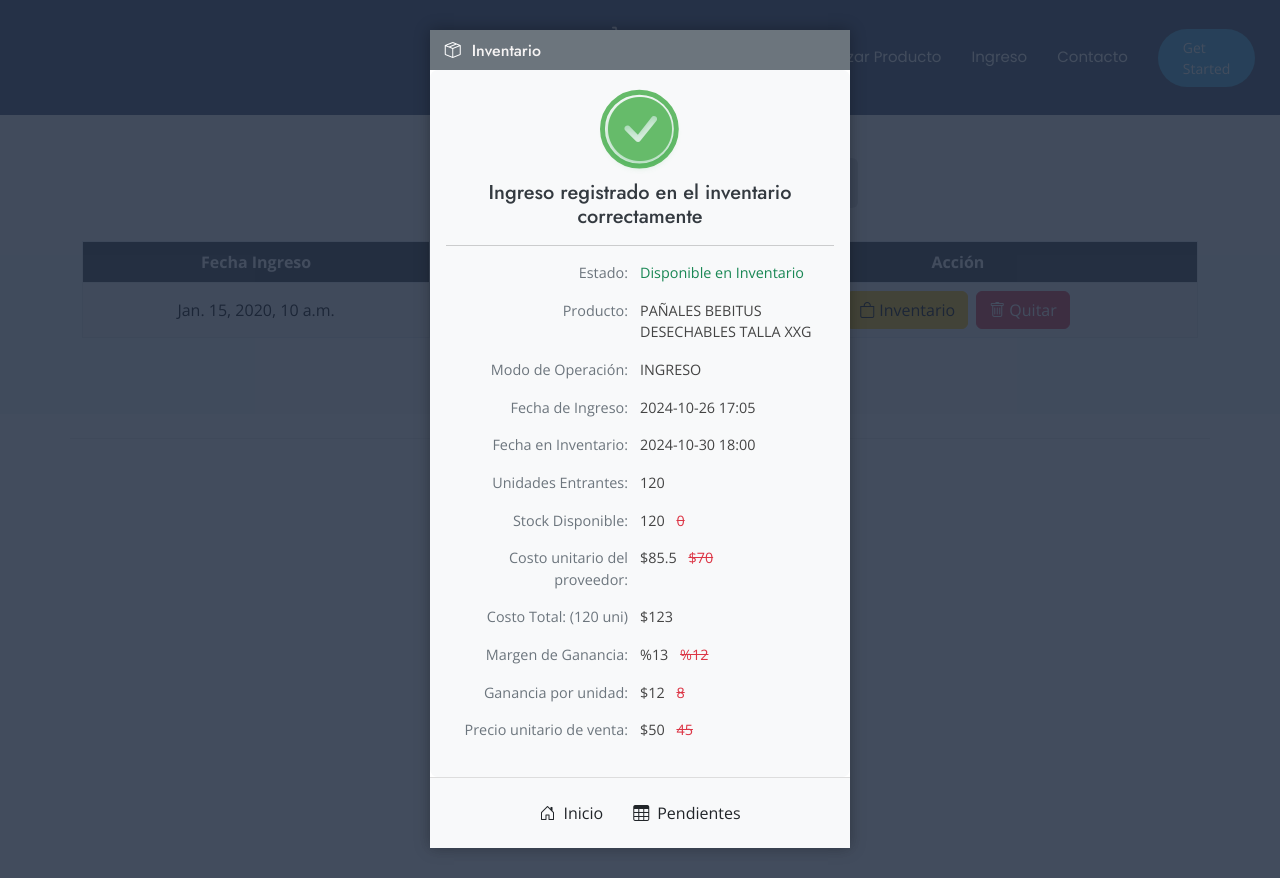
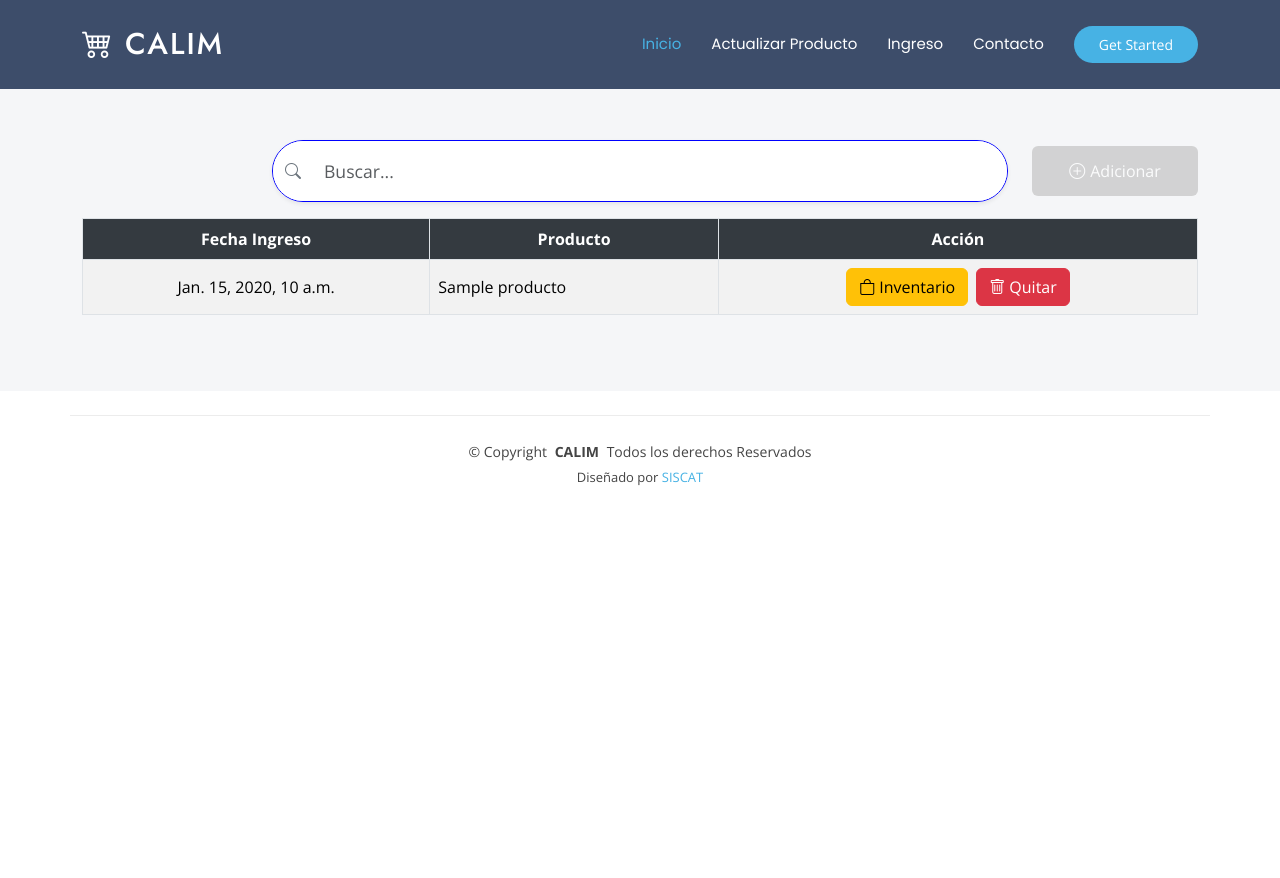
Before and after one commit to ecatunta/djang-calim, a Django app: template appcalim/templates/ingreso.html in a window 1280 px wide. Run offline with Django 3.2, Linux system fonts and the light colour scheme; the template is opened without the code that fills it: most values are stand-ins (such as "Sample title", 1, 10 or a date in 2020); some libraries are stand-ins or nearby versions.

Commit message:
inventario ingreso

```diff
--- a/appcalim/templates/ingreso.html
+++ b/appcalim/templates/ingreso.html
@@ -314,8 +314,9 @@ Ingreso
     </div>
 </div>
 
-<div class="custom-popup-overlay" id="popupOverlay">
-    <div class="custom-popup" style="border: 0px solid yellow;">
+<div class="custom-popup-overlay2" id="popupOverlay2" style="display: none;">
+
+    <div class="custom-popup">
         <!-- Header del Popup -->
         <div class="popup-header">
             <div class="bg-secondary text-white p-2 rounded-top333 d-flex align-items-center">
@@ -328,33 +329,21 @@ Ingreso
             </div>
         </div>
 
-
-        <div id="popup-body-i" class="popup-body p-3" style="border: 0px solid green;">
-
-            <!--<div class="row mb-1">
-                <div class="col-12 text-center">
-                    <i class="bi bi-check-circle-fill text-success" style="font-size: 4.0rem;"></i>
-                    <h5>Ingreso registrado en el inventario correctamente</h5>
-                </div>
-            </div>-->
+        <div id="popup-body-i" class="popup-body p-3">
 
             <div class="row mb-1">
                 <div class="col-12 text-center">
-                    <div class="position-relative d-inline-block">
+                    <div class="position-relative2 d-inline-block">
+
                         <!-- SVG animado como borde de círculo -->
+                        <svg class="circle-border" width="80" height="80" viewBox="0 0 65 63">
+                            <circle cx="32" cy="32" r="30" stroke="#66BB6A" stroke-width="2" fill="none" />
+                        </svg>
 
-                        <!--<svg class="circle-border" width="80" height="80" viewBox="0 0 64 67">
-                            <circle cx="32" cy="32" r="30" stroke="#28a745" stroke-width="4" fill="none" />
-                        </svg>-->
-
-                        <svg class="circle-border" width="80" height="80" viewBox="0 0 65 63">
-                            <circle cx="32" cy="32" r="30" stroke="#66BB6A" stroke-width="4" fill="none" />
-                        </svg>
-                        <!-- Ícono centrado sobre el SVG -->
-                        <!--<i class="bi bi-check-circle-fill text-success icon-centered"></i>-->
                         <!-- Ícono centrado sobre el SVG -->
                         <i class="bi bi-check-circle-fill icon-centered"></i>
                     </div>
+
                     <!-- Texto debajo del ícono y animación -->
                     <h5 class="mt-1">Ingreso registrado en el inventario correctamente</h5>
                 </div>
@@ -362,7 +351,7 @@ Ingreso
 
             <hr>
 
-            <div class="row mb-1" style="border: 0px solid blue;">
+            <div class="row mb-1">
                 <div class="col-12">
                     <ul class="list-unstyled">
                         <li class="mb-3">
@@ -471,7 +460,6 @@ Ingreso
                         <li class="mb-3">
                             <div class="row">
                                 <div class="col-6 text-end">
-                                    <!--<strong class="text-muted">Rentabilidad:</strong>-->
                                     <strong class="text-muted">Margen de Ganancia:</strong>
                                 </div>
                                 <div class="col-6 col-result">
@@ -485,7 +473,6 @@ Ingreso
                         <li class="mb-3">
                             <div class="row">
                                 <div class="col-6 text-end">
-                                    <!--<strong class="text-muted">Utilidad:</strong>-->
                                     <strong class="text-muted">Ganancia por unidad:</strong>
                                 </div>
                                 <div class="col-6 col-result">
@@ -515,16 +502,12 @@ Ingreso
 
         <div class="popup-footer p-3 bg-light">
             <div class="text-center rounded-bottom">
-                <!--<button type="button" class="btn btn-default" id="cerrar-popup">Inicio</button>
-                <button type="button" class="btn btn-default" id="lista">Pendientes</button>-->
-
                 <button type="button" class="btn btn-default" id="cerrar-popup">
                     <i class="bi bi-house-door me-2"></i>Inicio
                 </button>
                 <button type="button" class="btn btn-default" id="lista">
                     <i class="bi bi-table me-2"></i>Pendientes
                 </button>
-
             </div>
         </div>
 
--- a/static/css/mystyles.css
+++ b/static/css/mystyles.css
@@ -1066,8 +1066,8 @@ header {
   left: 0;
   width: 100%;
   height: 100%;
+  /*display: flex;*/
   display: flex;
-  /*display: none;*/
   align-items: center;
   justify-content: center;
   z-index: 1050;
@@ -1617,19 +1617,12 @@ header {
   height: 80px;
 }*/
 
-.position-relative {
+.position-relative2 {
+  position: relative;
   width: 80px;
-  height: 85px;
-}
-
-/*.circle-border {
-  position: absolute;
-  top: 0;
-  left: 0;
-  width: 100%;
-  height: 100%;
-  animation: circle-draw 2s ease-in-out forwards;
-}*/
+  height: 80px;
+  border: 0px solid red;
+}
 
 .circle-border {
   position: absolute;
@@ -1637,31 +1630,21 @@ header {
   left: 0;
   width: 100%;
   height: 100%;
-
   stroke: #66BB6A; /* Verde más claro */
   animation: circle-draw 2s ease-in-out forwards;
-}
-
-
-/*.icon-centered {
-  font-size: 4rem;
-  color: #28a745;
-  position: absolute;
-  top: 50%;
-  left: 50%;
-  transform: translate(-50%, -50%);
-}*/
+  border: 0px solid blue;
+}
 
 .icon-centered {
   font-size: 4rem;
-  /*color: #28a745; */
   color: #66BB6A; /* Verde más claro */
   position: absolute;
   top: 50%;
   left: 50%;
   transform: translate(-50%, -50%);
-  filter: drop-shadow(0px 4px 4px rgba(40, 167, 69, 0.4));
-}
+  filter: drop-shadow(0px 4px 4px rgba(102, 187, 106, 0.3)); /* Sombra sutil */
+}
+
 
 
 @keyframes circle-draw {
--- a/static/js/busqueda.js
+++ b/static/js/busqueda.js
@@ -1028,29 +1028,6 @@ document.addEventListener('DOMContentLoaded', function () {
         overlayDiv.classList.add('custom-popup-overlay');
 
         popupDiv.classList.add('custom-popup');
-        /*
-        popupDiv.innerHTML = `
-        <div class="popup-header">
-            <h5><i class="bi bi-info-circle-fill text-info"></i> Aviso</h5>
-        </div>
-        <div class="popup-body d-flex">
-            <i class="bi bi-info-circle text-primary me-3" style="font-size: 3rem;"></i>
-            <div>
-                Se agregarán al inventario <strong>${input_pu_unidad.value}</strong> unidades del producto <strong>"${strong_producto_nombre.textContent}"</strong>.
-                El nuevo precio por unidad será de <strong>Bs. ${span_n_precio_unidad.textContent}</strong>.
-                Nota: Los artículos <strong>${mensaje}</strong>. ¿Desea continuar?
-            </div>
-        </div>
-        <div class="popup-footer text-end">
-            <button type="button" class="btn btn-light me-2" id="popup-cancelar">
-                Cancelar
-            </button>
-            <button type="button" class="btn btn-primary" id="popup-aceptar">
-                Aceptar
-            </button>
-        </div>
-        `;
-        */
 
         popupDiv.innerHTML = `
         <!-- Header del Popup -->
@@ -1146,153 +1123,196 @@ document.addEventListener('DOMContentLoaded', function () {
                 .then(response => response.json())
                 .then(data => {
                     ocultarSpinner();
-                    console.log('data: ', data);
+                    console.log('data-> inventario_ingreso: ', data);
                     if (data.success) {
                         const popupHeader = document.querySelector('.popup-header');
                         const popupBody = document.getElementById('popup-body-i');
                         const popupFooter = document.querySelector('.popup-footer');
 
                         popupHeader.innerHTML = `
-                        <div class="bg-success text-white p-2 rounded-top d-flex align-items-center">
-                            <div class="col-2 d-flex justify-content-center">
-                                <i class="bi bi-check-circle-fill me-2" style="font-size: 2.0rem;"></i>
+                        <div class="bg-secondary text-white p-2 rounded-top333 d-flex align-items-center">
+                            <div class="col-1 d-flex justify-content-center" style="font-size: 1.0rem;">
+                                <i class="bi bi-box-seam me-1"></i>
                             </div>
                             <div class="col-10">
-                                <!--<h5 class="mb-0">Ingreso exitoso. ¡Gracias por actualizar el inventario!</h5>-->
-                                <h5 class="mb-0">¡Registro realizado con éxito!</h5>
+                                <h5 class="mb-0" style="font-size: 1.0rem;">Inventario</h5>
                             </div>
                         </div>
                         `;
 
-                        popupBody.innerHTML = `
-                        <div class="text-center mb-2">
-                            <h6 class="fw-bold" style="color: #636363;">Producto: ${strong_producto_nombre.textContent}</h6>
-                        </div>
-                         `;
+                        popupBody.innerHTML = ``;
 
                         // Iterar sobre los datos de `data.lista` y agregar filas con el formato solicitado
                         data.lista.map(obj => {
                             popupBody.innerHTML += `
-                <div class="row mb-2">
-                    <!--<div class="col-4 text-secondary"><strong>Estado</strong></div>
-                    <div class="col-8">Disponible en Inventario</div>-->
-                    <div class="col-12"><strong class="text-secondary">Estado:</strong> Disponible en Inventario</div>
-                </div>
+            <div class="row mb-1">
+                <div class="col-12 text-center">
+                    <div class="position-relative2 d-inline-block">
+
+                        <!-- SVG animado como borde de círculo -->
+                        <svg class="circle-border" width="80" height="80" viewBox="0 0 65 63">
+                            <circle cx="32" cy="32" r="30" stroke="#66BB6A" stroke-width="2" fill="none" />
+                        </svg>
+
+                        <!-- Ícono centrado sobre el SVG -->
+                        <i class="bi bi-check-circle-fill icon-centered"></i>
+                    </div>
+
+                    <!-- Texto debajo del ícono y animación -->
+                    <h5 class="mt-1">Ingreso registrado en el inventario correctamente</h5>
+                </div>
+            </div>
+
             <hr>
 
+            <div class="row mb-1">
+                <div class="col-12">
+                    <ul class="list-unstyled">
+                        <li class="mb-3">
                             <div class="row">
-
-                <!-- Columna izquierda con los elementos de la lista alternados -->
-                <div class="col-6">
-                    <ul class="list-unstyled">
-
-                        <li class="list-item mb-2">
-                            <p class="fw-bold mb-1">Fecha de Registro</p>
-                            <p>${obj.ingreso_fecha}</p>
+                                <div class="col-6 text-end">
+                                    <strong class="text-muted">Estado:</strong>
+                                </div>
+                                <div class="col-6 col-result">
+                                    <span class="d-block text-success">Disponible en Inventario</span>
+                                </div>
+                            </div>
                         </li>
 
-                        <li class="list-item mb-2">
-                            <p class="fw-bold mb-1">Unidades Entrantes</p>
-                            <p>${obj.ingreso_unidad}</p>
+                        <li class="mb-3">
+                            <div class="row">
+                                <div class="col-6 text-end">
+                                    <strong class="text-muted">Producto:</strong>
+                                </div>
+                                <div class="col-6 col-result">
+                                    <span class="d-block">${strong_producto_nombre.textContent}</span>
+                                </div>
+                            </div>
                         </li>
 
-                        <li class="list-item mb-2">
-                            <p class="fw-bold mb-1">Costo por Unidad</p>
-                            <div>
-                                <span>$${obj.ingreso_costoU_upd}</span>&nbsp;
-                                <span class="text-danger" style="text-decoration: line-through;">${obj.ingreso_costoU_ant}</span>
+                        <li class="mb-3">
+                            <div class="row">
+                                <div class="col-6 text-end">
+                                    <strong class="text-muted">Modo de Operación:</strong>
+                                </div>
+                                <div class="col-6 col-result">
+                                    <span class="d-block">INGRESO</span>
+                                </div>
                             </div>
                         </li>
 
-                        <li class="list-item mb-2">
-                            <p class="fw-bold mb-1">Costo Total</p>
-                            <p>$${obj.ingreso_costo_total}</p>
+                        <li class="mb-3">
+                            <div class="row">
+                                <div class="col-6 text-end">
+                                    <strong class="text-muted">Fecha de Ingreso:</strong>
+                                </div>
+                                <div class="col-6 col-result">
+                                    <span class="d-block">${obj.ingreso_fecha}</span>
+                                </div>
+                            </div>
                         </li>
 
-                        <!--
-                        <li class="list-item mb-2">
-                            <p class="fw-bold mb-1">Rentabilidad </p>
-                            <div>
-                                <span>%${obj.ingreso_porcentajeG_upd}</span>&nbsp;
-                                <span class="text-danger" style="text-decoration: line-through;">%${obj.ingreso_porcentajeG_ant}</span>
+                        <li class="mb-3">
+                            <div class="row">
+                                <div class="col-6 text-end">
+                                    <strong class="text-muted">Fecha en Inventario:</strong>
+                                </div>
+                                <div class="col-6 col-result">
+                                    <span class="d-block">${obj.inv_fecha}</span>
+                                </div>
                             </div>
                         </li>
 
-                        <li class="list-item mb-2 d-flex justify-content-between">
-                            <p class="fw-bold mb-1">Utilidad</p>
-                            <div>
-                                <span>$${obj.ingreso_ganancia_upd}</span>&nbsp;
-                                <span class="text-danger" style="text-decoration: line-through;">${obj.ingreso_ganancia_ant}</span>
+                        <li class="mb-3">
+                            <div class="row">
+                                <div class="col-6 text-end">
+                                    <strong class="text-muted">Unidades Entrantes:</strong>
+                                </div>
+                                <div class="col-6 col-result">
+                                    <span class="d-block">${obj.ingreso_unidad}</span>
+                                </div>
                             </div>
                         </li>
 
-                        <li class="list-item mb-2">
-                            <p class="fw-bold mb-1">Precio Actual por Unidad</p>
-                            <div>
-                                <span>$${obj.ingreso_precioU_upd}</span>&nbsp;
-                                <span class="text-danger" style="text-decoration: line-through;">${obj.ingreso_precioU_ant}</span>
+                        <li class="mb-3">
+                            <div class="row">
+                                <div class="col-6 text-end">
+                                    <strong class="text-muted">Stock Disponible:</strong>
+                                </div>
+                                <div class="col-6 col-result">
+                                    <span class="d-block">${obj.inv_cantidad_actual}
+                                        <span class="text-danger text-decoration-line-through ms-2">${obj.inv_cantidad_anterior}</span>
+                                    </span>
+                                </div>
                             </div>
                         </li>
-                        -->
-
+
+                        <li class="mb-3">
+                            <div class="row">
+                                <div class="col-6 text-end">
+                                    <strong class="text-muted">Costo unitario del proveedor:</strong>
+                                </div>
+                                <div class="col-6 col-result">
+                                    <span class="d-block">$${obj.ingreso_costoU_upd}
+                                        <span class="text-danger text-decoration-line-through ms-2">$${obj.ingreso_costoU_ant}</span>
+                                    </span>
+                                </div>
+                            </div>
+                        </li>
+
+                        <li class="mb-3">
+                            <div class="row">
+                                <div class="col-6 text-end">
+                                    <strong class="text-muted">Costo Total: (${obj.ingreso_unidad} uni)</strong>
+                                </div>
+                                <div class="col-6 col-result">
+                                    <span class="d-block">$${obj.ingreso_costo_total}</span>
+                                </div>
+                            </div>
+                        </li>
+
+                        <li class="mb-3">
+                            <div class="row">
+                                <div class="col-6 text-end">
+                                    <strong class="text-muted">Margen de Ganancia:</strong>
+                                </div>
+                                <div class="col-6 col-result">
+                                    <span class="d-block">%${obj.ingreso_porcentajeG_upd}
+                                        <span class="text-danger text-decoration-line-through ms-2">%${obj.ingreso_porcentajeG_ant}</span>
+                                    </span>
+                                </div>
+                            </div>
+                        </li>
+
+                        <li class="mb-3">
+                            <div class="row">
+                                <div class="col-6 text-end">
+                                    <strong class="text-muted">Ganancia por unidad:</strong>
+                                </div>
+                                <div class="col-6 col-result">
+                                    <span class="d-block">$${obj.ingreso_ganancia_upd}
+                                        <span class="text-danger text-decoration-line-through ms-2">$${obj.ingreso_ganancia_ant}</span>
+                                    </span>
+                                </div>
+                            </div>
+                        </li>
+
+                        <li class="mb-3">
+                            <div class="row">
+                                <div class="col-6 text-end">
+                                    <strong class="text-muted">Precio unitario de venta:</strong>
+                                </div>
+                                <div class="col-6 col-result">
+                                    <span class="d-block">$${obj.ingreso_precioU_upd}
+                                        <span class="text-danger text-decoration-line-through ms-2">$${obj.ingreso_precioU_ant}</span>
+                                    </span>
+                                </div>
+                            </div>
+                        </li>
                     </ul>
                 </div>
-
-                <!-- Línea vertical entre columnas -->
-
-                <!--<div class="col-1 d-flex justify-content-center">
-                    <div class="vertical-line"></div>
-                </div>-->
-
-                <!-- Columna derecha con los elementos de la lista alternados -->
-                <div class="col-6">
-                    <ul class="list-unstyled">
-                        <li class="list-item mb-2">
-                            <p class="fw-bold mb-1">Transacción</p>
-                            <p>${obj.inv_modo}</p>
-                        </li>
-                        <li class="list-item mb-2">
-                            <p class="fw-bold mb-1">Fecha en Inventario</p>
-                            <p>${obj.inv_fecha}</p>
-                        </li>
-
-                        <li class="list-item mb-2">
-                            <p class="fw-bold mb-1">Stock Disponible</p>
-                            <div>
-                                <span>${obj.inv_cantidad_actual}</span>&nbsp;
-                                <span class="text-danger" style="text-decoration: line-through;">${obj.inv_cantidad_anterior}</span>
-                            </div>
-                        </li>
-
-
-                        <li class="list-item mb-2">
-                            <p class="fw-bold mb-1">Rentabilidad </p>
-                            <div>
-                                <span>%${obj.ingreso_porcentajeG_upd}</span>&nbsp;
-                                <span class="text-danger" style="text-decoration: line-through;">%${obj.ingreso_porcentajeG_ant}</span>
-                            </div>
-                        </li>
-
-                        <li class="list-item mb-2">
-                            <p class="fw-bold mb-1">Utilidad</p>
-                            <div>
-                                <span>$${obj.ingreso_ganancia_upd}</span>&nbsp;
-                                <span class="text-danger" style="text-decoration: line-through;">${obj.ingreso_ganancia_ant}</span>
-                            </div>
-                        </li>
-
-                        <li class="list-item mb-2">
-                            <p class="fw-bold mb-1">Precio Unitario</p>
-                            <div>
-                                <span>$${obj.ingreso_precioU_upd}</span>&nbsp;
-                                <span class="text-danger" style="text-decoration: line-through;">${obj.ingreso_precioU_ant}</span>
-                            </div>
-                        </li>
-
-
-                    </ul>
-                </div>
-            </div>`;
+            </div>
+             `;
                         });
 
                         /*
@@ -1323,8 +1343,11 @@ document.addEventListener('DOMContentLoaded', function () {
 
                         popupFooter.innerHTML = `
             <div class="text-center rounded-bottom">
-                    <button type="button" class="btn btn-primary" id="popup-salir">
-                        <i class="bi bi-box-arrow-right me-2"></i> Salir
+                <button type="button" class="btn btn-default" id="popup-salir">
+                    <i class="bi bi-house-door me-2"></i>Inicio
+                </button>
+                <button type="button" class="btn btn-default" id="lista">
+                    <i class="bi bi-table me-2"></i>Pendientes
                 </button>
             </div>
                         `;
@@ -1860,6 +1883,7 @@ document.addEventListener('DOMContentLoaded', function () {
             // Crear la superposición y el popup
             const overlayDiv = document.createElement('div');
             overlayDiv.classList.add('custom-popup-overlay');
+            overlayDiv.id = 'popupOverlay'; // Asigna un ID al elemento
 
             const popupDiv = document.createElement('div');
             popupDiv.classList.add('custom-popup');
@@ -1896,6 +1920,8 @@ document.addEventListener('DOMContentLoaded', function () {
             // Agregar el popup al overlay y luego al cuerpo del modal
             overlayDiv.appendChild(popupDiv);
             modalInv.appendChild(overlayDiv);
+
+            openPopup();
 
             // Manejar el clic en el botón "Cancelar" dentro del popup
             document.getElementById('popup-cancelar').addEventListener('click', function () {
@@ -1928,7 +1954,6 @@ document.addEventListener('DOMContentLoaded', function () {
     // Para abrir el popup y ocultar el scroll del body
     function openPopup() {
         document.getElementById('popupOverlay').style.display = 'flex';
-
         document.body.style.overflow = 'hidden'; // Evitar desplazamiento del body
         //mostrarSpinner();
     }
@@ -1938,10 +1963,10 @@ document.addEventListener('DOMContentLoaded', function () {
     });
 
     document.getElementById('cerrar-popup').addEventListener('click', function () {
-        document.getElementById('popupOverlay3').style.display = 'none'; // Cierra el popup
+        document.getElementById('popupOverlay').style.display = 'none'; // Cierra el popup
         document.body.style.overflow = 'auto'; // Restaura el scroll del body
     });
-    openPopup();
+    //openPopup();
 
 
     // Agrega un evento al botón de Salir
```
Lines whose indentation alone changed are shown as unchanged.
